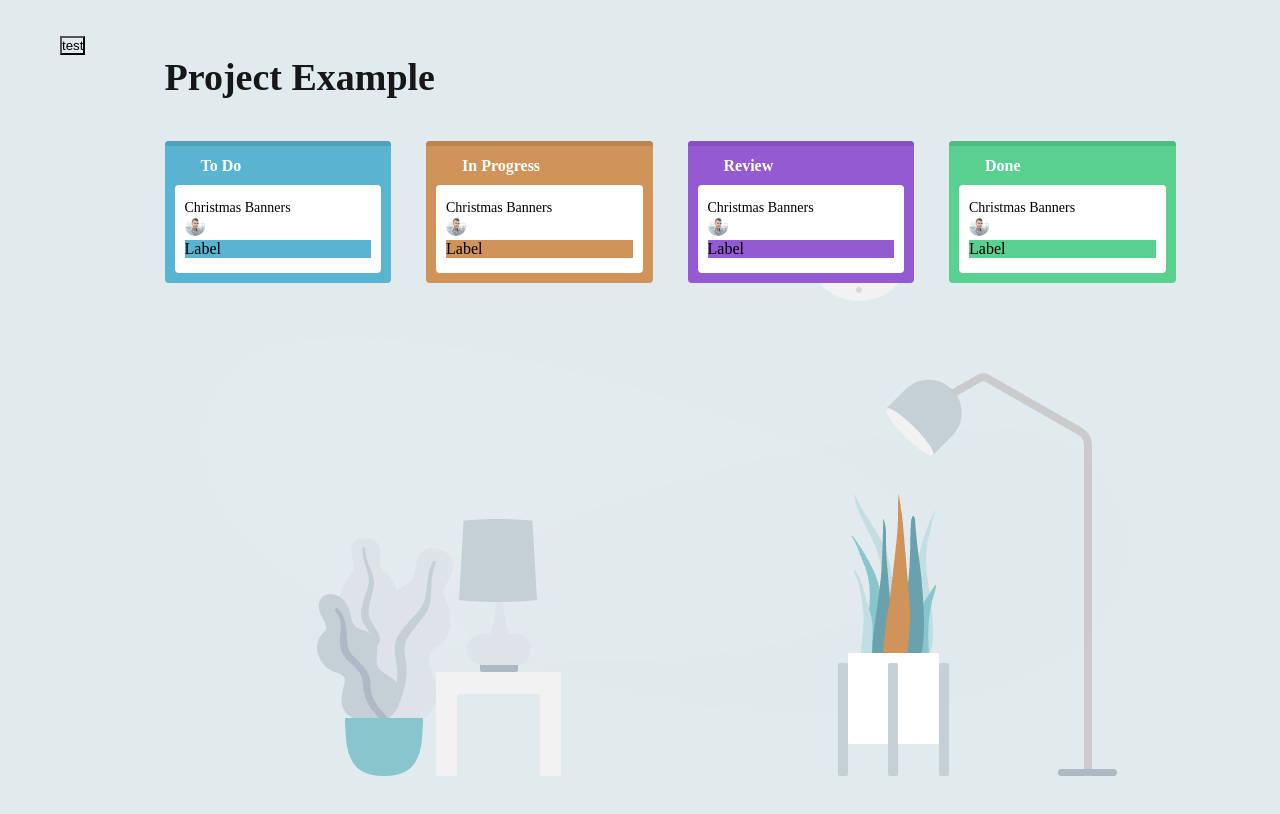
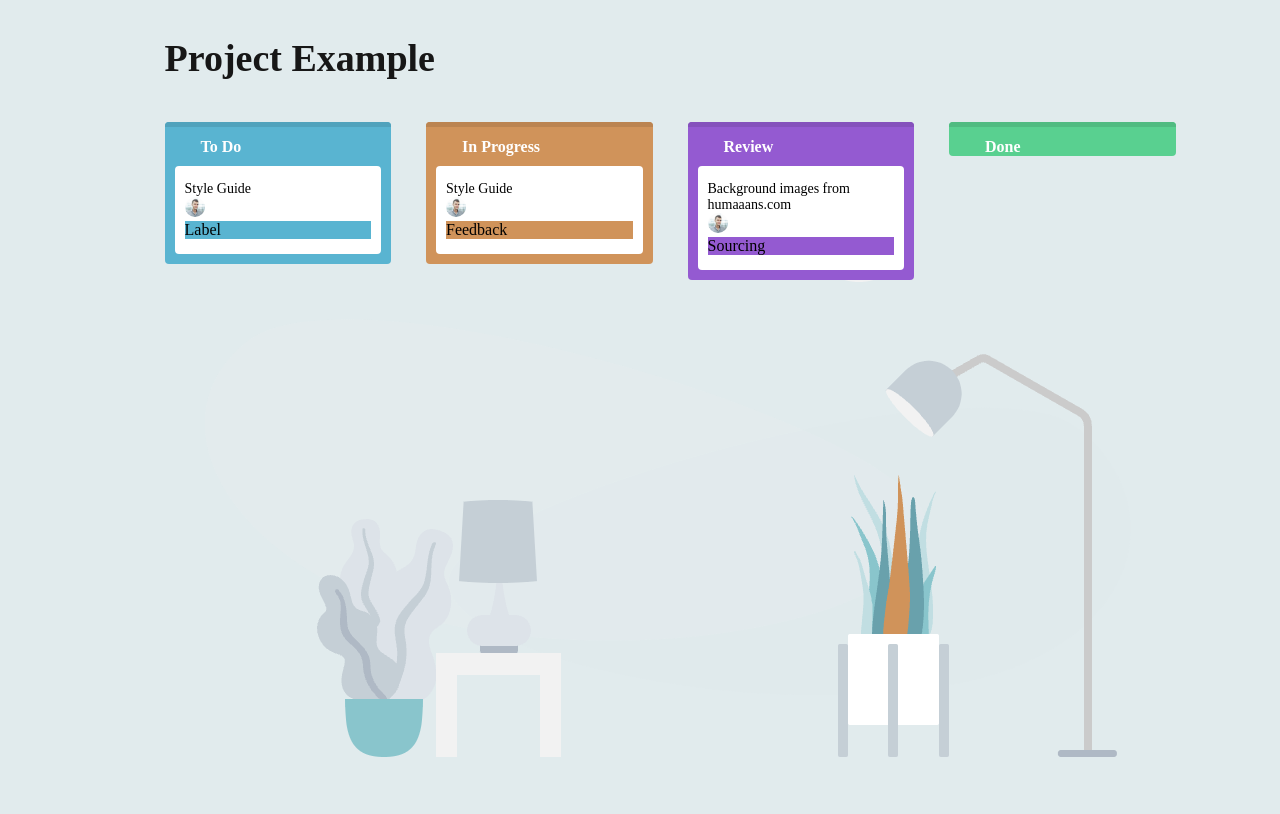
Before and after one commit to Maxim93mk/TODO, a React (Create React App) app: page / in a window 1280 px wide. Shown: the top 814 px of the page. Built offline with nearby package versions, Linux system fonts and the light colour scheme.

Commit message:
Добавлены списки динамических задач при обновлении страницы

```diff
--- a/src/components/app/App.jsx
+++ b/src/components/app/App.jsx
@@ -38,7 +38,7 @@ function App() {
         'To Do',
         'In Progress',
         'Review',
-        'Done'
+        'Done',
       ],
       tasks: [
         'Christmas Banners',
@@ -50,7 +50,7 @@ function App() {
         'Background images from humaaans.com',
         'Style Guide',
         'Component Library',
-        'Sticker Components'
+        'Sticker Components',
       ],
         status: [
           'Label',
@@ -58,11 +58,11 @@ function App() {
           'Release',
           'Feedback',
           'Sourcing',
-          'UI'
+          'UI',
         ],
         user: [
           user_1,
-          user_2
+          user_2,
         ]
     }
   // ];
@@ -114,20 +114,21 @@ function App() {
 // },
  ];
 const [data, setNotes] = useState(db);
+
 let styleCards = [
   fragments.fragment_toDo_main_color,
   fragments.fragment_inProgress_main_color,
   fragments.fragment_Review_main_color,
   fragments.fragment_Done_main_color
 ];
-function randomNumber(min, max) {
-  return Math.floor(Math.random() * (max - min) + min);
-}
+// function randomNumber(min, max) {
+//   return Math.floor(Math.random() * (max - min) + min);
+// }
 
-let countTasks = randomNumber(0, 10);
-let taskIndex = randomNumber(0, 9);
-let statusIndex = randomNumber(0, 5);
-let userIndex = randomNumber(0, 1);
+// let countTasks = randomNumber(0, 10);
+// let taskIndex = randomNumber(0, 9);
+// let statusIndex = randomNumber(0, 5);
+// let userIndex = randomNumber(0, 1);
 
 let tasks = data[0].cards.map((elem,index) => {
   return <TasksMain
@@ -135,9 +136,9 @@ let tasks = data[0].cards.map((elem,index) => {
      mainColor={styleCards[index][0]}
      borderColor={styleCards[index][1]}
      cardsTitle = {elem}
-     tasks = {data[0].tasks[taskIndex]}
-     status = {data[0].status[statusIndex]}
-     user = {data[0].user[userIndex]}
+    //  tasks = {data[0].tasks[taskIndex]}
+    //  status = {data[0].status[statusIndex]}
+    //  user = {data[0].user[userIndex]}
   />
 });
 
@@ -147,7 +148,6 @@ let tasks = data[0].cards.map((elem,index) => {
 return (
   <>
     <main className='tasks-main'>
-      <button className='xz'>test</button>
       <div className='container'>
         <div className='tasks-main__img'>
           <h1 className='tasks-main__img-header'>Project Example</h1>
--- a/src/components/tasks/tasks.jsx
+++ b/src/components/tasks/tasks.jsx
@@ -3,25 +3,47 @@ import TaskItem from "./task-item";
 import '../tasks/css/tasks.css'
 
 
-function TasksMain({ data, mainColor, borderColor , cardsTitle, tasks, status, user}) {
+function TasksMain({ data, mainColor, borderColor, cardsTitle, tasks, status, user }) {
 
-// function randomNumber(min, max) {
-//         return Math.floor(Math.random() * (max - min) + min);
-//     }
+    function randomNumber(min, max) {
+        return Math.floor(Math.random() * (max - min) + min);
+    }
 
     // let countTasks = randomNumber(0, 10);
-// let taskIndex = randomNumber(0, 9);
-// let statusIndex = randomNumber(0, 5);
+    // // let taskIndex = randomNumber(0, 9);
+    // let taskIndex;
     // let userIndex = randomNumber(0, 1);
 
+    let toDo_tasks = [];
+    let flag = false;
+    let test = data[0].tasks.map((elem, index) => {
+        let taskIndex = randomNumber(0, 9);
+        let  statusIndex = randomNumber(0, 5);
+        let userIndex = randomNumber(0, 1);
+        if (index == taskIndex) {
+            flag = true;
+            console.log(elem)
+            toDo_tasks.push(elem);
+            return <TaskItem taskName={elem} mainColor={mainColor} userStatus={data[0].status[statusIndex]} user={data[0].user[userIndex]} />
+        }
+        // if (flag == false) {
+        //     return <TaskItem taskName={"Текущих задач нет...Пей чай!"} mainColor={mainColor} userStatus={status} user={user} />
+        // }
+    });
+
+
+    console.log(toDo_tasks)
     // // console.log(data.tasks.nameTask)
     // let cardsTitle = data[0].cards.map((elem, index) => {
     //     // console.log(elem)
     //      return <h2 className="tasks-block__header">{elem}</h2>
     // });
-        // let btn = document.querySelector('.x');
+    // let btn = document.querySelector('.xz');
 
-// console.log(btn);
+    // btn.addEventListener('click', ()=>{
+    //     console.log("jeklfrk")
+    // });
+
     //  let btn = document.querySelector('.xz');
 
     //  console.log(btn);
@@ -53,10 +75,14 @@ function TasksMain({ data, mainColor, borderColor , cardsTitle, tasks, status, u
     return (
         <>
             <div className="tasks-block" style={mainColor}>
+
                 <div className="tasks-block-line" style={borderColor}></div>
                 {/* {blockTasksHeader} */}
                 <h2 className="tasks-block__header">{cardsTitle}</h2>
-                <TaskItem taskName={tasks} mainColor = {mainColor} userStatus={status} user={user} />
+                {test}
+                {/* <TaskItem taskName={toDo_tasks} mainColor = {mainColor} userStatus={status} user={user} /> */}
+                {/* <TaskItem taskName={data[0].tasks[1]} mainColor = {mainColor} userStatus={status} user={user} />
+                <TaskItem taskName={data[0].tasks[2]} mainColor = {mainColor} userStatus={status} user={user} /> */}
                 {/* {tasksItem} */}
                 {/* <TaskItem taskName={blockTasksHeader} mainColor = {mainColor} /> */}
                 {/* <h2 className="tasks-block__header">{blockTasksHeader}</h2> */}
```
Lines whose indentation alone changed are shown as unchanged.
